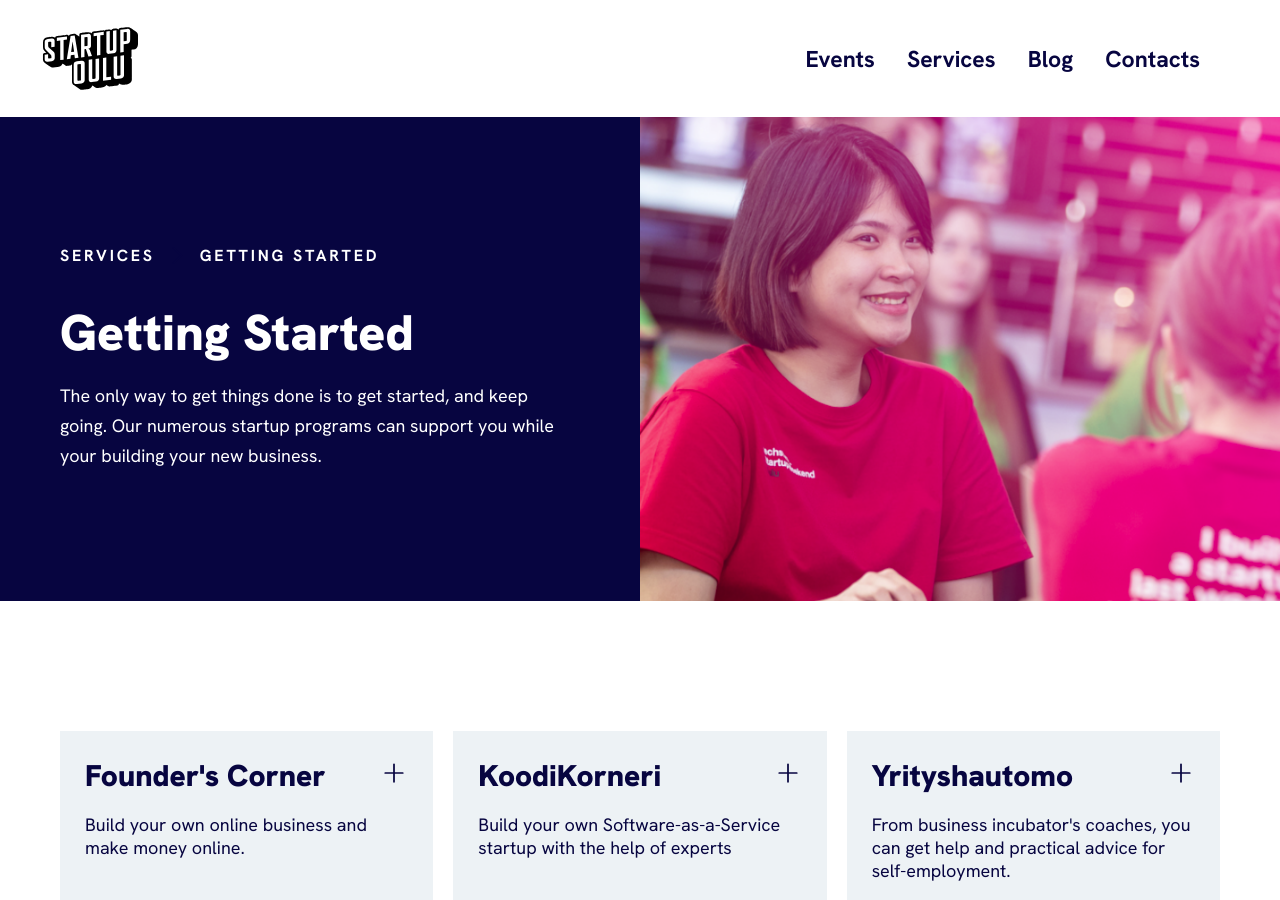
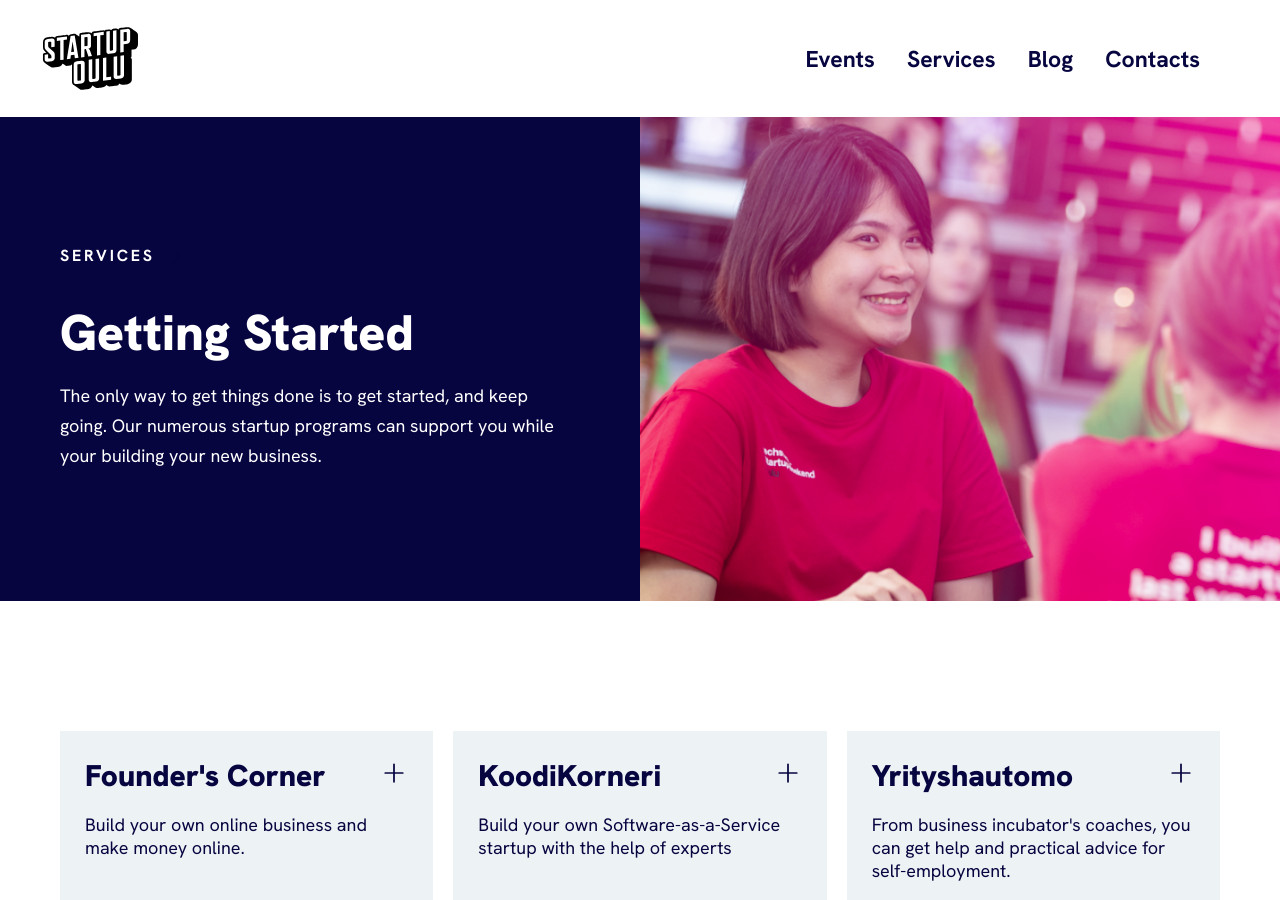
Before and after one commit to StartupOulu/startupoulu.github.io, a Jekyll site: the page built from services/getting-started.html, in a window 1280 px wide and 900 px high. Built offline with Jekyll 4.4.1, drawn with Linux system fonts in a browser that asks for light colours.

Commit message:
simplify title when mobile layout

```diff
--- a/_layouts/service.html
+++ b/_layouts/service.html
@@ -7,10 +7,11 @@
      <section class="event_banner relative single_service">
         <div class="r2a_container flex items-center ">
             <div class="content">
-                <p class="top_title flex gap-10 items-center"><a href="{{ site.baseurl}}/services" class="link_text">SERVICES</a><svg xmlns="http://www.w3.org/2000/svg" viewBox="0 0 24 24" fill="currentColor" class="size-6 common_icon">
-                    <path fill-rule="evenodd" d="M16.28 11.47a.75.75 0 0 1 0 1.06l-7.5 7.5a.75.75 0 0 1-1.06-1.06L14.69 12 7.72 5.03a.75.75 0 0 1 1.06-1.06l7.5 7.5Z" clip-rule="evenodd" />
+                <p class="top_title flex gap-10 items-center"><a href="{{ site.baseurl}}/services" class="link_text">SERVICES</a>
+                    <svg xmlns="http://www.w3.org/2000/svg" viewBox="0 0 24 24" fill="currentColor" class="size-6 common_icon">
+                        <path fill-rule="evenodd" d="M16.28 11.47a.75.75 0 0 1 0 1.06l-7.5 7.5a.75.75 0 0 1-1.06-1.06L14.69 12 7.72 5.03a.75.75 0 0 1 1.06-1.06l7.5 7.5Z" clip-rule="evenodd" />
                   </svg>
-                   <span class="link_text">{{ page.header }}</span>
+                   <!--<span class="link_text">{{ page.header }}</span>-->
                 </p>
                 <h2 class="common_title">{{ page.header }}</span></h2>
                 <p class="common_pera">{{ page.subheader }}</p>
@@ -24,7 +25,7 @@
             <p class="top_title flex gap-10 items-center"><a href="{{ site.baseurl}}/service" class="link_text">SERVICES</a><svg xmlns="http://www.w3.org/2000/svg" viewBox="0 0 24 24" fill="currentColor" class="size-6 common_icon">
                 <path fill-rule="evenodd" d="M16.28 11.47a.75.75 0 0 1 0 1.06l-7.5 7.5a.75.75 0 0 1-1.06-1.06L14.69 12 7.72 5.03a.75.75 0 0 1 1.06-1.06l7.5 7.5Z" clip-rule="evenodd" />
               </svg>
-               <span class="link_text">{{ page.title }}</span>
+               <!--<span class="link_text">{{ page.title }}</span>-->
             </p>
             <h2 class="common_title">{{ page.header }}</span></h2>
             <p class="common_pera">{{ page.subheader }}</p>
```
